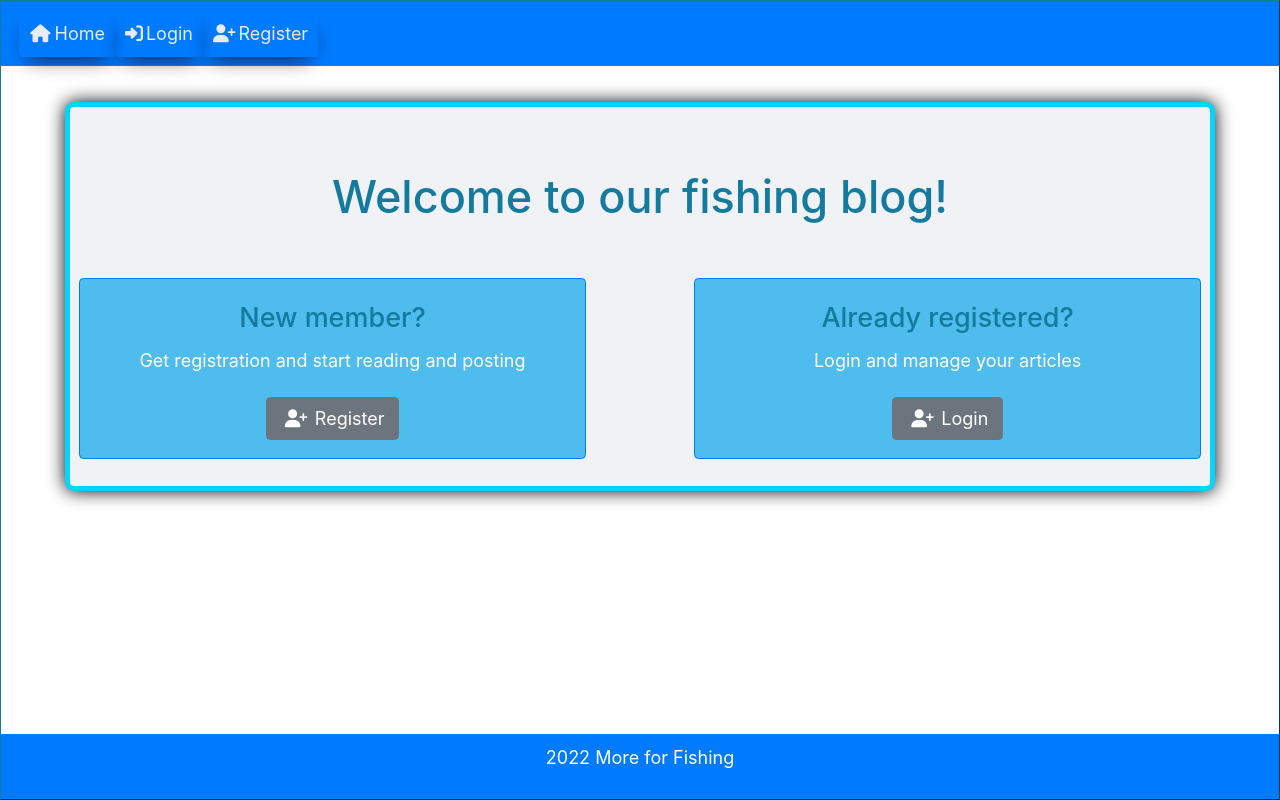
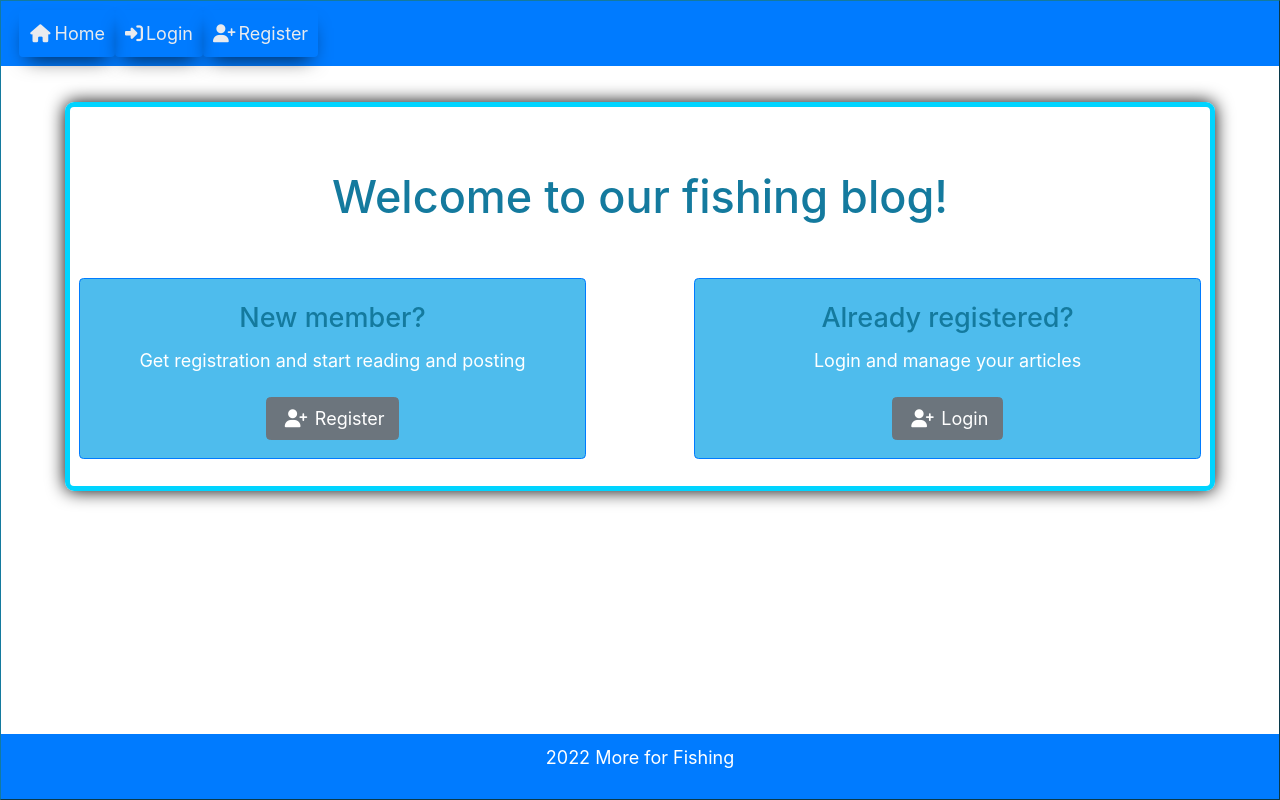
Before and after one commit to DimoYa/React-final-project, a React (Create React App) app in the folder src/more-for-fishing/: page / in a window 1280 px wide. Built offline with nearby package versions, Linux system fonts and the light colour scheme.

Commit message:
adjust Landing page css

```diff
--- a/src/more-for-fishing/src/components/features/landing/Landing.css
+++ b/src/more-for-fishing/src/components/features/landing/Landing.css
@@ -5,12 +5,10 @@
 .landing-container {
     width: 90%;
     margin-bottom: auto;
-    background-color: #fff;
     margin: 2em auto 1rem;
     padding: .5em;
     border: .3em solid rgb(0, 212, 255);
     border-radius: .5rem;
-    background-color: #f0f2f5;
     box-shadow: 0 0 1em 0 #000;
     text-align: center;
 }
--- a/src/more-for-fishing/src/components/shared/confirm-box/Confirm.css
+++ b/src/more-for-fishing/src/components/shared/confirm-box/Confirm.css
@@ -1,12 +1,19 @@
-.react-confirm-alert-body > h1 {
+.react-confirm-alert {
+
+    border: .3em solid rgb(0, 212, 255);
+    border-radius: .5rem;
+    box-shadow: 0 0 1em 0 #000;
+}
+
+.react-confirm-alert-body>h1 {
     font-size: 1.8em;
 }
 
 .react-confirm-alert-button-group {
     display: block !important;
-    text-align:center;
+    text-align: center;
 }
 
 .react-confirm-alert-button-group button {
-    margin:0px 5px;
+    margin: 0px 5px;
 }
```
